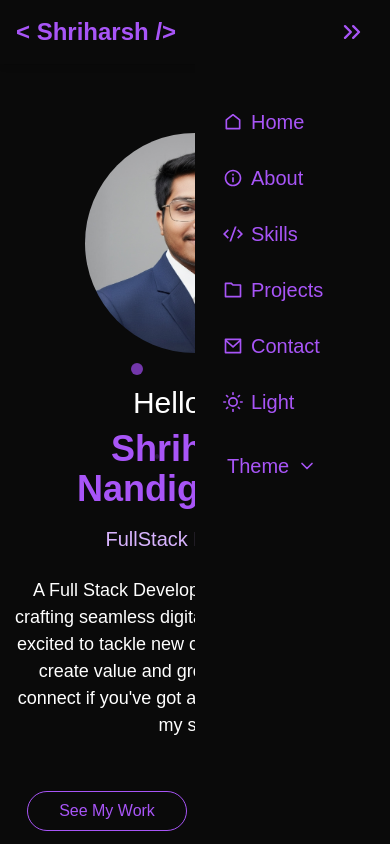
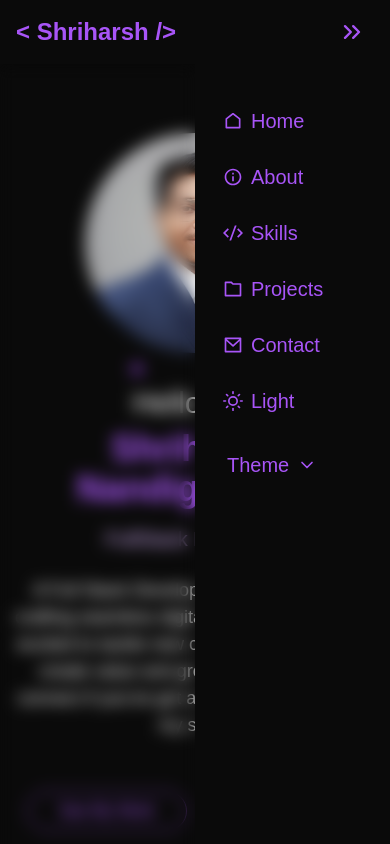
Before and after one commit to HarshNandigamwar/Shriharsh-Portfolio, a React (Vite) app: page / in a window 390 px wide. Both pictures are taken after a click on the button 352 px from the left and 32 px from the top of the page. Shown: the top 844 px of the page. Built offline with nearby package versions, Linux system fonts and the light colour scheme; a web font is replaced by a local one.

Commit message:
Nav bar Add

```diff
--- a/src/components/Navbar.jsx
+++ b/src/components/Navbar.jsx
@@ -14,7 +14,7 @@ import { useLenis } from "../Hooks/SmoothScroll";
 import { ChevronDown } from "../components/ChevronDown";
 import { ChevronsRight } from "../components/ChevronsRight";
 // Import from motion
-import { motion } from "framer-motion";
+import { AnimatePresence, motion } from "framer-motion";
 
 const Navbar = () => {
   const lenis = useLenis();
@@ -52,7 +52,25 @@ const Navbar = () => {
       document.documentElement.classList.remove("dark");
     }
   }, [darkMode]);
-
+  // Animation Variable for Mobile nav
+  const sidebarVariants = {
+    // hidden state
+    hidden: {
+      x: "100%",
+      transition: {
+        type: "tween",
+        duration: 0.2,
+      },
+    },
+    // Visible state
+    visible: {
+      x: "0%",
+      transition: {
+        type: "tween",
+        duration: 0.2,
+      },
+    },
+  };
   return (
     <nav className="fixed top-0 w-full bg-[var(--bg-color)] shadow-md z-50">
       <div className="max-w-7xl mx-auto px-4 sm:px-6 lg:px-8">
@@ -170,18 +188,28 @@ const Navbar = () => {
       </div>
 
       {/* Mobile Menu */}
+      <AnimatePresence>
         {isOpen && (
           <motion.div
-          className="absolute md:hidden bg-[var(--bg-color)] w-[50%] right-0 h-screen p-5 pt-6 text-xl text-[var(--text-color)]"
-          initial={{ x: "100%", opacity: 0 }}
-          animate={{ x: 0, opacity: 1 }}
-          transition={{
-            type: "spring",
-            stiffness: 100,
-            damping: 20,
-            duration: 0.5,
-          }}
+            className="absolute md:hidden w-[100%] h-screen text-xl text-[var(--text-color)] "
+            key="mobile-nav"
+            variants={sidebarVariants}
+            initial="hidden"
+            animate="visible"
+            exit="hidden"
           >
+            {/* Blur Div */}
+            <motion.div
+              className="absolute w-[50%] h-screen backdrop-blur-sm"
+              key="backdrop"
+              initial={{ opacity: 0 }}
+              animate={{ opacity: 1 }}
+              exit={{ opacity: 0 }}
+              onClick={() => setIsOpen(!isOpen)}
+            ></motion.div>
+
+            {/* Main Div that contain info */}
+            <div className="absolute h-screen p-5 pt-6 w-[50%] right-0 bg-[var(--bg-color)] mt-[-1px]">
               {/* Home */}
               <div
                 onClick={() => {
@@ -281,8 +309,10 @@ const Navbar = () => {
                   )}
                 </div>
               </div>
+            </div>
           </motion.div>
         )}
+      </AnimatePresence>
     </nav>
   );
 };
```
Lines whose indentation alone changed are shown as unchanged.
